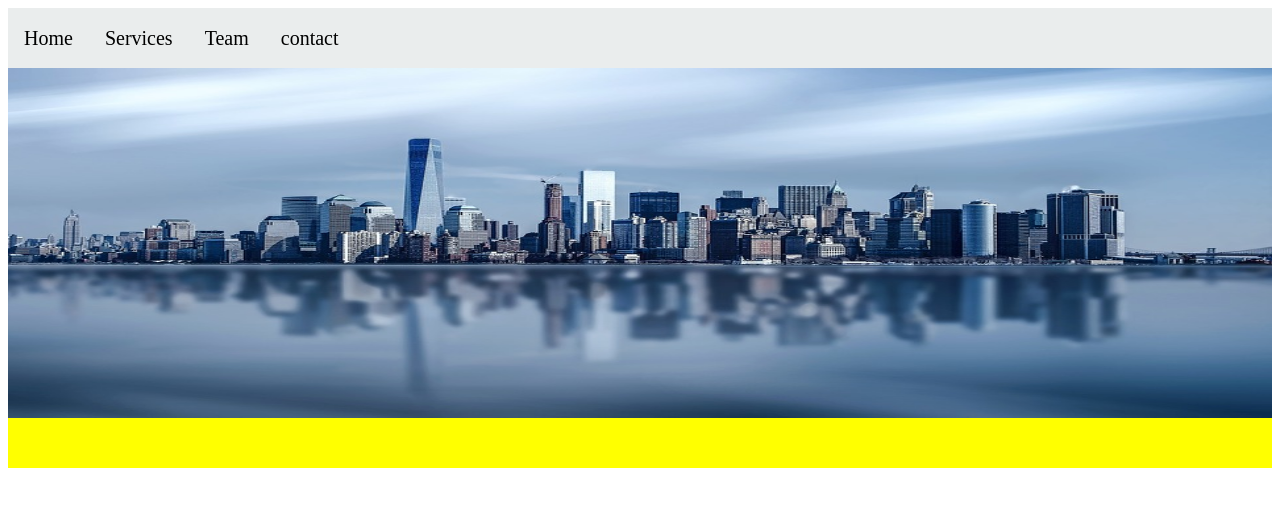
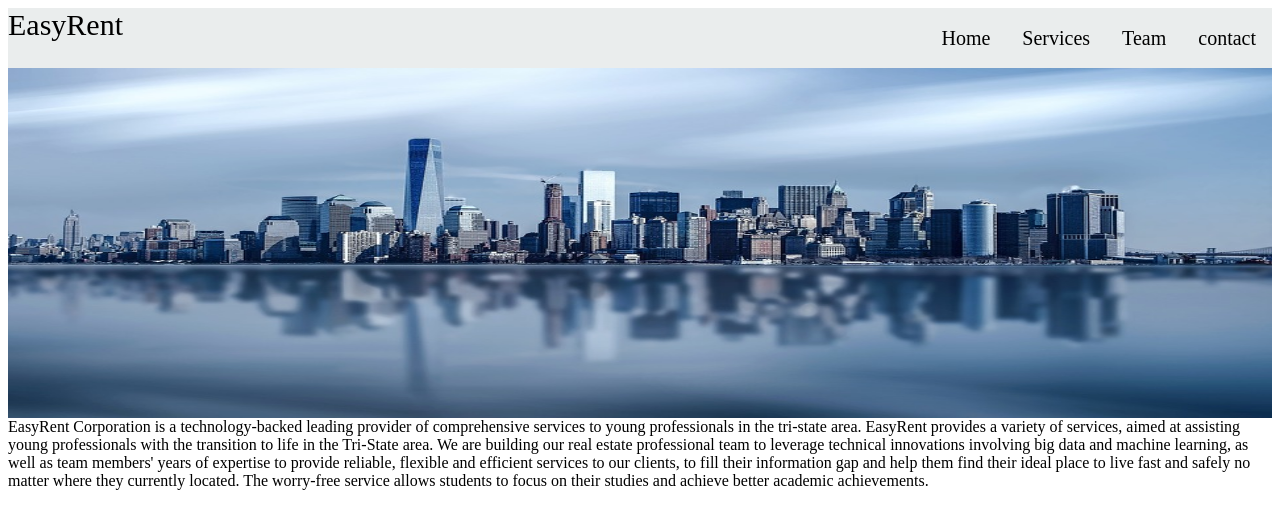
Before and after one commit to christineLydia/CustomerSite, a plain HTML site: page index.html in a window 1280 px wide. Drawn offline with Linux system fonts and the light colour scheme.

Commit message:
update home

```diff
--- a/index.html
+++ b/index.html
@@ -13,6 +13,9 @@
         <div class="top-bar-container">
             <div class="top-navigation-bar-container">
                 <div class="top-navigation-bar">
+                    <span class="top-bar-company-title">
+                        EasyRent
+                    </span>
                     <ul class="top-bar-content">
                         <li>
                             <a href="home.html">Home</a>
@@ -34,7 +37,9 @@
         </div>
         <div class="main-body">
             <div class="section">
-
+                <div class="section-company-intro">
+                    EasyRent Corporation is a technology-backed leading provider of comprehensive services to young professionals in the tri-state area. EasyRent provides a variety of services, aimed at assisting young professionals with the transition to life in the Tri-State area. We are building our real estate professional team to leverage technical innovations involving big data and machine learning, as well as team members' years of expertise to provide reliable, flexible and efficient services to our clients, to fill their information gap and help them find their ideal place to live fast and safely no matter where they currently located. The worry-free service allows students to focus on their studies and achieve better academic achievements.
+                </div>
             </div>
         </div>
         <div class="bottom-bar-container">
--- a/style.css
+++ b/style.css
@@ -19,25 +19,30 @@
 .top-navigation-bar {
     height: 60px;
     width: 100%;
-    background-color: grey
+    background-color: #EAEDED;
 }
 
 .top-bar-content {
-    font-size: 20px;
     padding-top: 5px;
     padding-bottom: 5px;
 }
 
+.top-bar-company-title {
+    float: left;
+    font-size: 30px;
+}
+
 ul {
+    float: right;
     list-style-type: none;
     overflow: hidden;
-    background-color: #EAEDED;
     padding: 0;
     margin: 0;
 }
 
 li {
     float: left;
+    font-size: 20px;
 }
 
 li a {
@@ -62,5 +67,4 @@ li a {
     bottom: 0;
     height: 50px;
     width: 100%;
-    background-color: yellow;
 }
```
Also changed, not shown: 1 other file.
